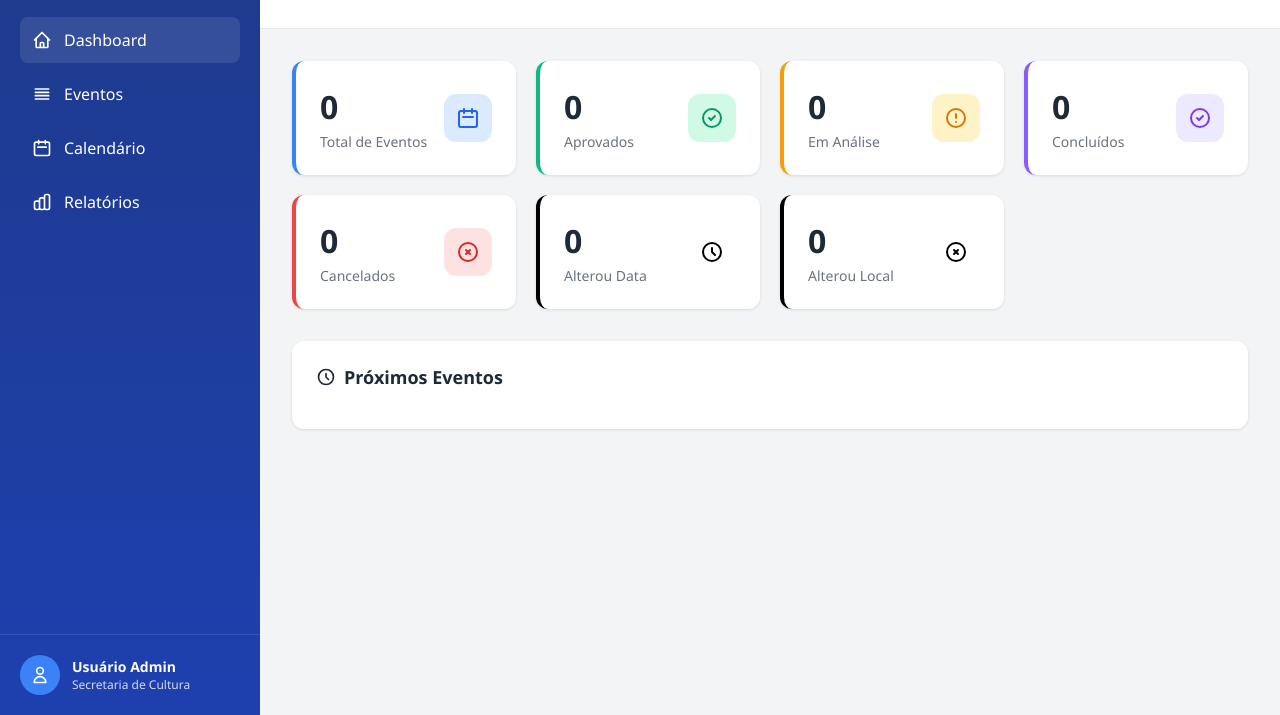
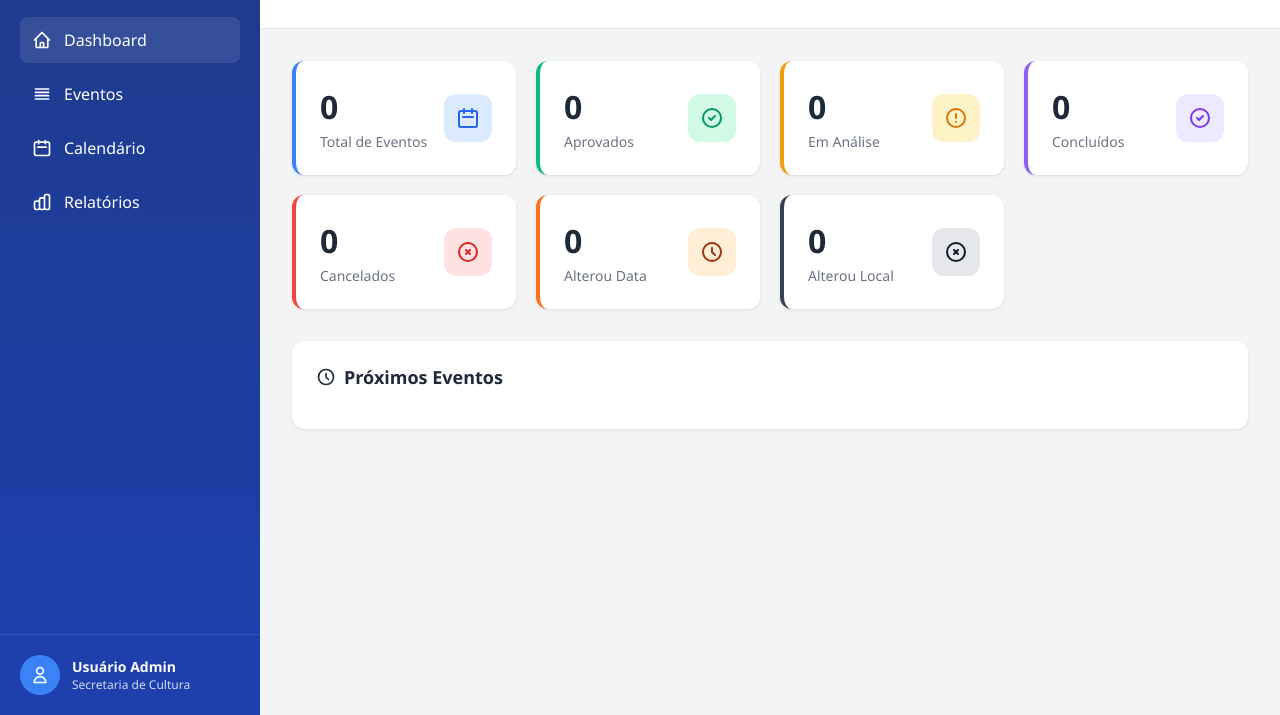
Before and after one commit to CultSBC/programacao_cultural, a plain HTML site: page index.html in a window 1280 px wide. Shown: the part 85-800 px from the top of the page. Drawn offline with Linux system fonts and the light colour scheme.

Commit message:
Add pink and gray stat card styles

```diff
--- a/index.html
+++ b/index.html
@@ -217,6 +217,8 @@
         .stat-card.yellow { border-color: #f59e0b; }
         .stat-card.purple { border-color: #8b5cf6; }
         .stat-card.red { border-color: #ef4444; }
+		.stat-card.pink { border-color: #f97316; }
+		.stat-card.gray { border-color: #374151; }
 
         .stat-card-content {
             display: flex;
@@ -250,6 +252,8 @@
         .stat-card.yellow .stat-icon { background: #fef3c7; color: #d97706; }
         .stat-card.purple .stat-icon { background: #ede9fe; color: #7c3aed; }
         .stat-card.red .stat-icon { background: #fee2e2; color: #dc2626; }
+		.stat-card.pink .stat-icon { background: #ffedd5; color: #9a3412;}
+		.stat-card.gray .stat-icon { background: #e5e7eb; color: #111827;}
 
         /* Filters */
         .filters {
```
